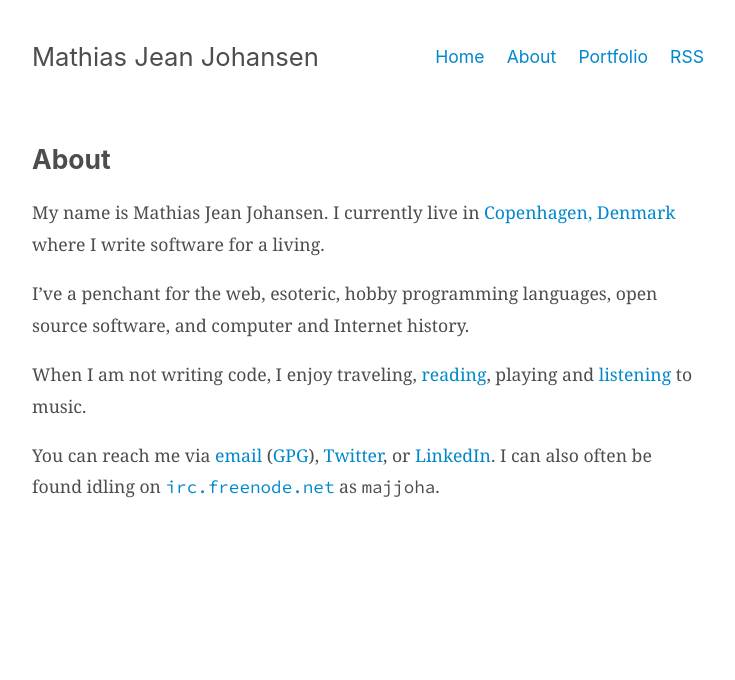
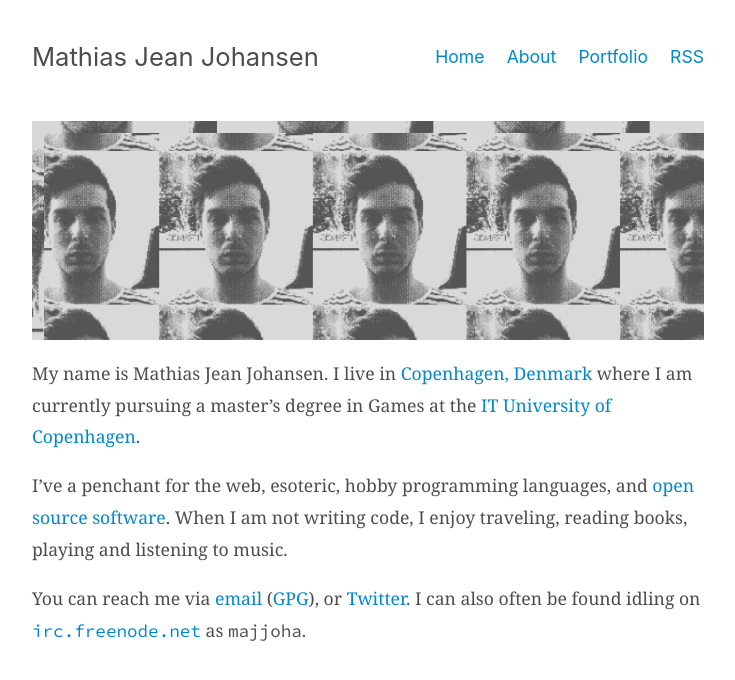
Before and after one commit to majjoha/majjoha.github.io, a Jekyll site: the page built from about/index.md, in a window 1280 px wide. Shown: the top 680 px of the page, without its empty margins (272-1007 px from the left). Built offline with Jekyll 4.4.1, drawn with Linux system fonts in a browser that asks for light colours.

Commit message:
Update "About" page.

```diff
--- /dev/null
+++ b/_layouts/about.html
@@ -0,0 +1,7 @@
+---
+layout: default
+---
+
+<div class="me"></div>
+
+{{ content }}
--- a/about/index.md
+++ b/about/index.md
@@ -1,20 +1,17 @@
 ---
-layout: post
+layout: about
 title: "About"
 ---
 
-My name is Mathias Jean Johansen. I currently live in [Copenhagen,
-Denmark](https://goo.gl/maps/KnZnt) where I write software for a living.
+My name is Mathias Jean Johansen. I live in [Copenhagen,
+Denmark](https://osm.org/go/0NWvCr9--) where I am currently pursuing a master's
+degree in Games at the [IT University of Copenhagen](https://en.itu.dk).
 
-I've a penchant for the web, esoteric, hobby programming languages, open source
-software, and computer and Internet history.
-
-When I am not writing code, I enjoy traveling,
-[reading](https://www.goodreads.com/user/show/22173445-mathias), playing and
-[listening](http://www.last.fm/user/bouleau) to music.
+I've a penchant for the web, esoteric, hobby programming languages, and [open
+source software](https://github.com/majjoha). When I am not writing code, I
+enjoy traveling, reading books, playing and listening to music.
 
 You can reach me via [email](mailto:mathias@mjj.io)
-([GPG](https://keybase.io/majjoha/key.asc)),
-[Twitter](https://twitter.com/majjoha), or
-[LinkedIn](http://linkedin.com/in/majjoha). I can also often be found idling on
+([GPG](https://keybase.io/majjoha/key.asc)), or
+[Twitter](https://twitter.com/majjoha). I can also often be found idling on
 [`irc.freenode.net`](irc://irc.freenode.net/majjoha,isnick) as `majjoha`.
```
Also changed, not shown: images/me-border-loop.gif (added), images/me-border.png (added), images/me-loop.gif (added), images/me.png (added).
